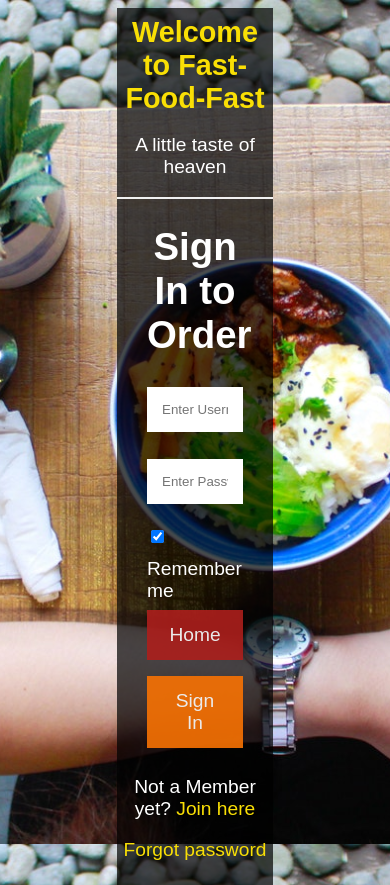
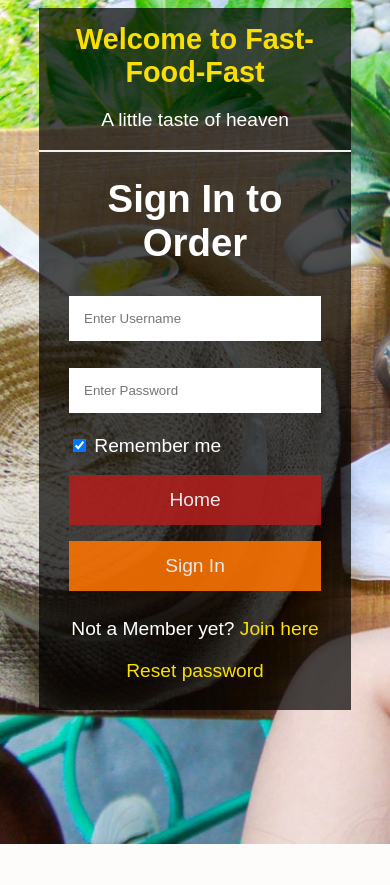
Before and after one commit to ThaDeveloper/Fast-Food-Fast, a PHP site: page /login.html in a window 390 px wide. After the commit the page ends 844 px from the top, so only its background shows below. Run offline with PHP 8.4, Linux system fonts and the light colour scheme.

Commit message:
[fix #160069604] fix container size for smaller screen

```diff
--- a/UI/css/reg_login.css
+++ b/UI/css/reg_login.css
@@ -102,3 +102,13 @@ hr {
        width: 100%;
     }
 }
+@media screen and (max-width: 1000px) {
+    .wrapper {
+      width: 60%;
+    }
+}
+@media screen and (max-width: 400px) {
+    .wrapper {
+      width: 80%;
+    }
+}
--- a/UI/login.html
+++ b/UI/login.html
@@ -29,7 +29,7 @@
                 </div>
             </form>
             <p>Not a Member yet? <a href="register.html">Join here</a></p>
-            <p><a href="">Forgot password</a></p>
+            <p><a href="">Reset password</a></p>
         </div>
       </div>
 </body>
```
